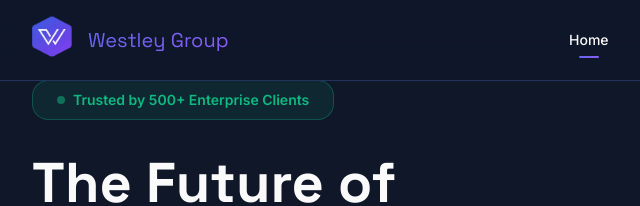
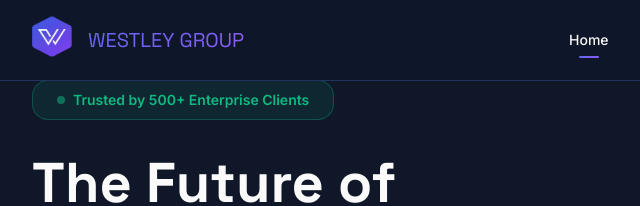
Before and after one commit to KishoreKu/westley-group, a plain HTML site: page index.html in a window 1280 px wide. Shown: the top 206 px of the page, 0-640 px from the left. Drawn offline with Linux system fonts and the light colour scheme.

Commit message:
Update navbar logo text to uppercase

```diff
--- a/index.html
+++ b/index.html
@@ -21,7 +21,7 @@
         <div class="container nav-container">
             <div class="logo">
                 <img src="logo.png" alt="Westley Group Logo" class="logo-icon">
-                <span class="logo-text">Westley Group</span>
+                <span class="logo-text">WESTLEY GROUP</span>
             </div>
             <ul class="nav-links" id="navLinks">
                 <li><a href="#home" class="nav-link active">Home</a></li>
```
